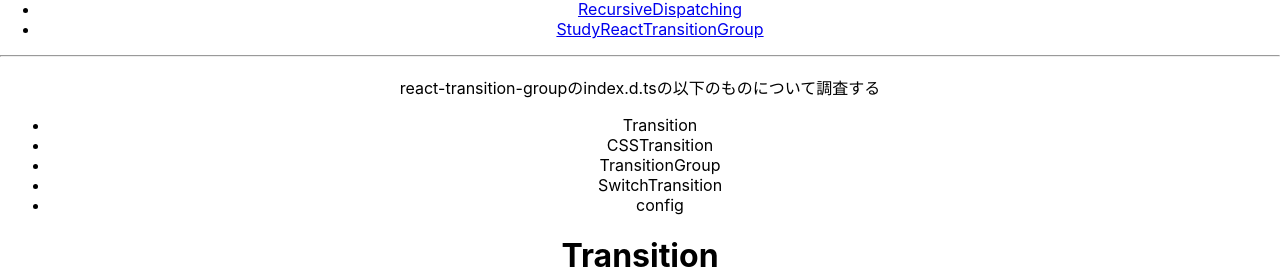
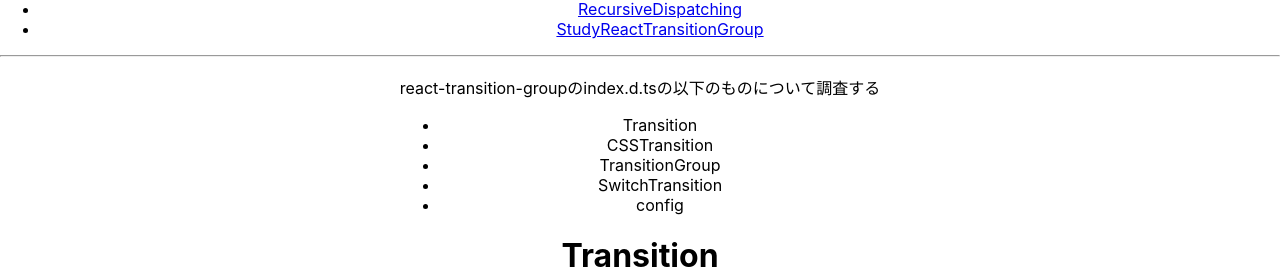
Before and after one commit to KoinoEngineering/react-study, a React (Create React App) app: page /StudyReactTransitionGroup in a window 1280 px wide. Shown: the part 117-386 px from the top of the page. Built offline with nearby package versions, Linux system fonts and the light colour scheme.

Commit message:
#22 fix Styles

```diff
--- a/src/Pages/StudyReactTransitionGroup/StudyReactTransitionGroup.tsx
+++ b/src/Pages/StudyReactTransitionGroup/StudyReactTransitionGroup.tsx
@@ -1,6 +1,6 @@
 import React from "react";
 import StudyTransition, { IStudyTransitionState } from "./StudyTransition/StudyTransition";
-import { useAnchor } from "../../common/Styles/Styles";
+import { useAnchor, useWidth } from "../../common/Styles/Styles";
 import MyDispatch from "../../core/Interfaces/MyDispatch";
 import { childDispatcherFactory } from "../../common/Dispatch";
 
@@ -16,9 +16,10 @@ interface IStudyReactTransitionGroupProps {
 const StudyReactTransitionGroup: React.FC<IStudyReactTransitionGroupProps> = (props: IStudyReactTransitionGroupProps) => {
 
     const AnchorStyle = useAnchor();
+    const WidthStyle = useWidth();
 
     return <div style={{ padding: 10 }}>
-        <div style={{ whiteSpace: "pre-line" }}>
+        <div className={WidthStyle.MaxContent} style={{ margin: "0px auto", whiteSpace: "pre-line", width: "max-content" }}>
             react-transition-groupのindex.d.tsの以下のものについて調査する
             <ul>
                 <li><a href="#Transition" className={AnchorStyle.unset}>Transition</a></li>
```
